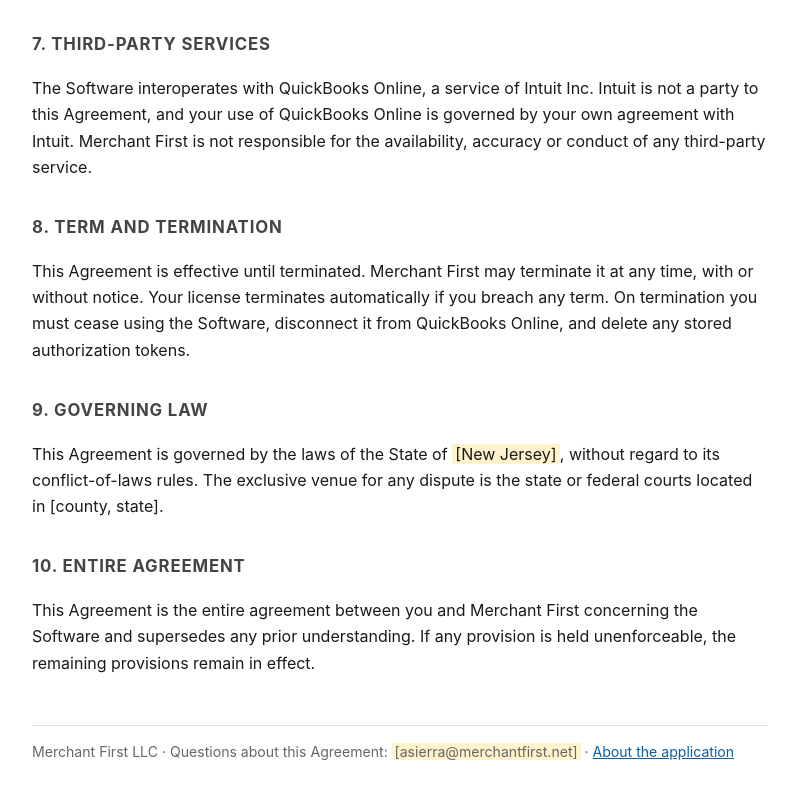
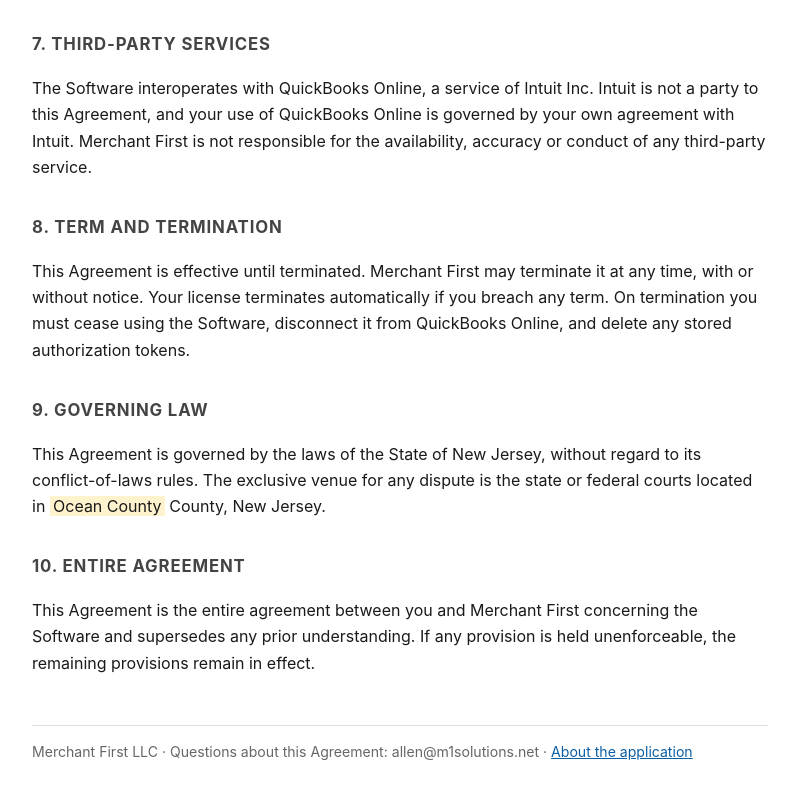
Before and after one commit to asierra-merchant/M1-App, a plain HTML site: page eula.html in a window 1280 px wide. Shown: the part 1471-2270 px from the top of the page, without its empty margins (240-1039 px from the left). Drawn offline with Linux system fonts and the light colour scheme.

Commit message:
Add files via upload

```diff
--- a/eula.html
+++ b/eula.html
@@ -5,7 +5,7 @@
 <link rel="stylesheet" href="_style.css"></head><body>
 
 <h1>End-User License Agreement</h1>
-<p class="meta">Merchant First Reconciliation &middot; Effective <span class="fill">[9/25/26]</span></p>
+<p class="meta">Merchant First Reconciliation &middot; Effective September 25, 2026</p>
 
 <p>This End-User License Agreement (the "Agreement") governs use of the
 Merchant First Reconciliation software application (the "Software"), which is
@@ -73,10 +73,9 @@
 tokens.</p>
 
 <h2>9. Governing law</h2>
-<p>This Agreement is governed by the laws of the State of
-<span class="fill">[New Jersey]</span>, without regard to its conflict-of-laws
+<p>This Agreement is governed by the laws of the State of New Jersey, without regard to its conflict-of-laws
 rules. The exclusive venue for any dispute is the state or federal courts
-located in <span class="United States, New Jersey">[county, state]</span>.</p>
+located in <span class="fill">Ocean County</span> County, New Jersey.</p>
 
 <h2>10. Entire agreement</h2>
 <p>This Agreement is the entire agreement between you and Merchant First
@@ -84,6 +83,6 @@
 provision is held unenforceable, the remaining provisions remain in effect.</p>
 
 <footer>Merchant First LLC &middot; Questions about this Agreement:
-<span class="fill">[asierra@merchantfirst.net]</span> &middot;
+allen@m1solutions.net &middot;
 <a href="index.html">About the application</a></footer>
 </body></html>
```
Also changed, not shown: index.html (+1 -1 lines), privacy.html (+2 -2 lines).
